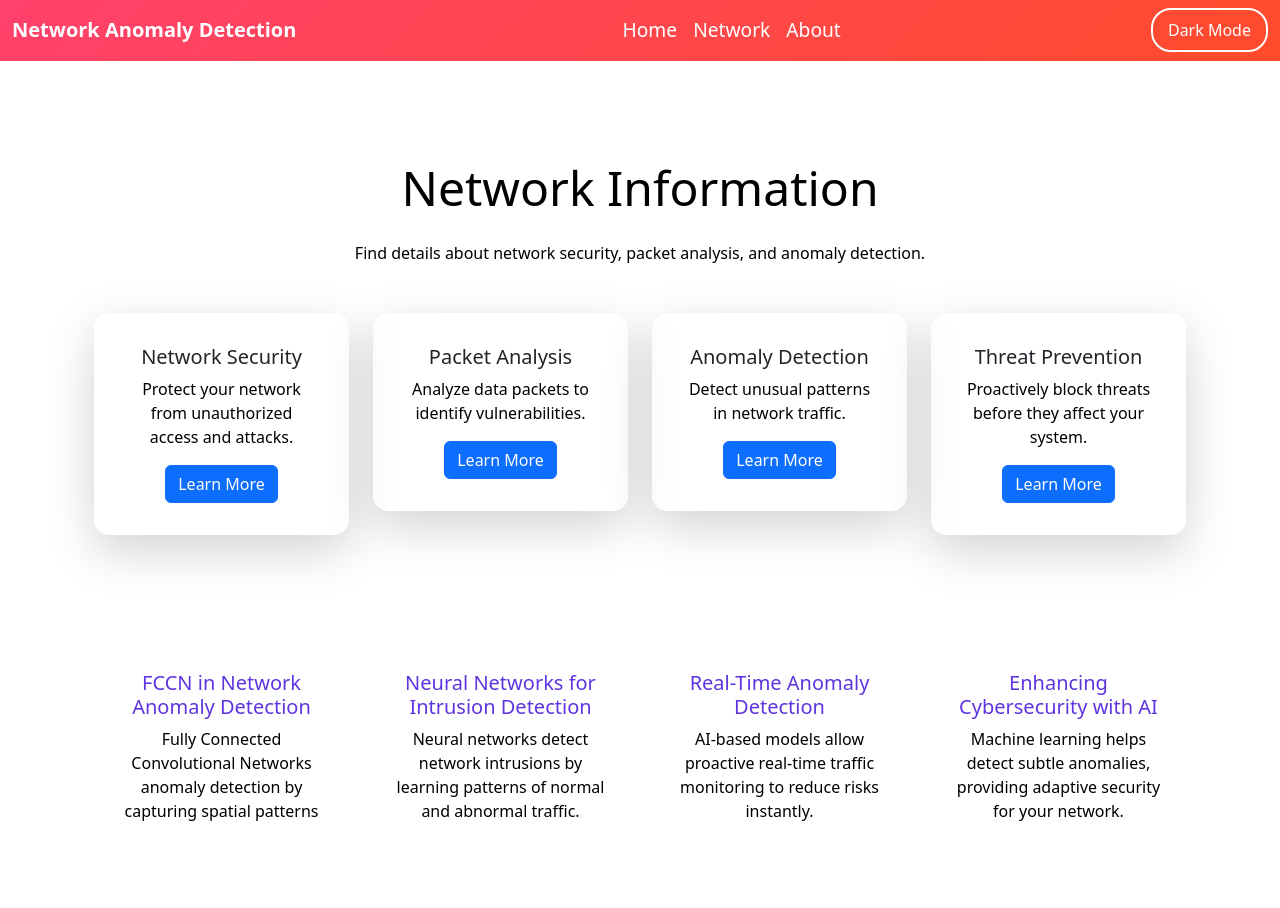
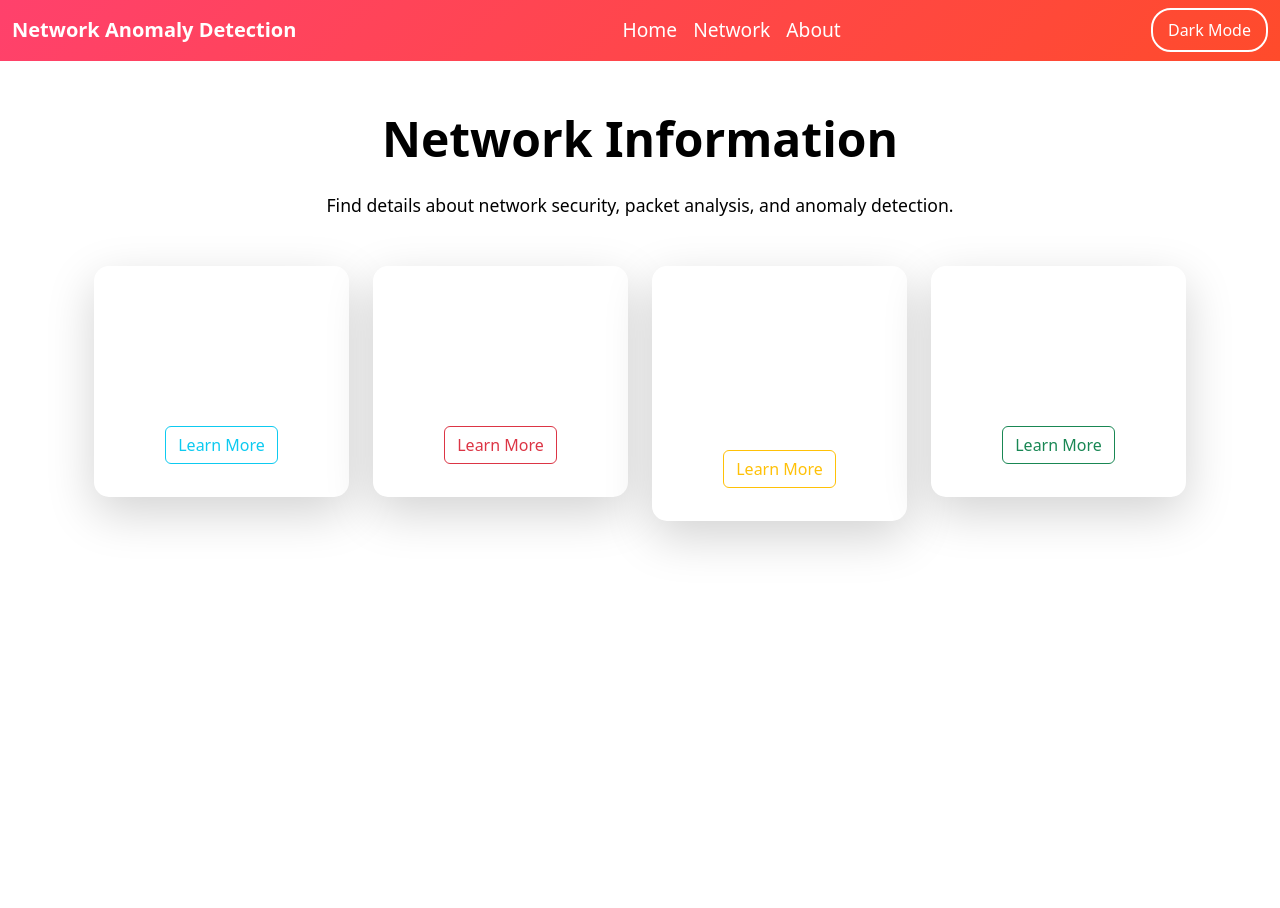
Before and after one commit to Atharva45264/Sentinel-AI-Network-IDS, a Flask app: page /network in a window 1280 px wide. Before the commit the page ends 821 px from the top, so only its background shows below. Run offline with Flask 3, Linux system fonts and the light colour scheme.

Commit message:
code updated

```diff
--- a/templates/network.html
+++ b/templates/network.html
@@ -5,8 +5,8 @@
 {% block content %}
 <style>
     body {
-            background: linear-gradient(135deg, white, white);
-            color: rgb(95, 52, 223);
+        background: white;
+        color: blueviolet;
         min-height: 100vh;
         overflow-x: hidden;
     }
@@ -17,36 +17,53 @@
         top: 0;
         width: 100%;
         z-index: 1000;
-            background: #ff416c(0, 0, 0, 0.8);
+        background-color: #ff4d4d !important;
         backdrop-filter: blur(10px);
+        transition: background-color 0.3s ease;
     }
 
     .content-container {
         padding-top: 180px;
     }
+
     .content-container h1 {
         font-size: 3rem;
+        font-weight: bold;
+        color: black;
     }
-        .content-container p{
-            font-size: 1rem;
+
+    .content-container p {
+        font-size: 1.1rem;
+        color: black;
     }
 
     /* Card Styling */
     .card {
-            background: rgba(255, 255, 255, 0.2);
-            border: none;
+        background: white;
+        border: 1px solid rgba(255, 255, 255, 0.1);
         border-radius: 15px;
-            backdrop-filter: blur(10px);
+        backdrop-filter: blur(8px);
         transition: transform 0.3s ease, box-shadow 0.3s ease;
+        color: #f0f0f0;
+    }
+
+    .card-title {
+        color: #000 !important;
+        font-weight: 600;
     }
 
     .card:hover {
         transform: translateY(-5px);
-            box-shadow: 0 10px 20px rgba(0, 0, 0, 0.2);
+        box-shadow: 0 10px 20px rgba(0, 0, 0, 0.5);
     }
 
     .card-body i {
         transition: transform 0.3s;
+    }
+
+    .card-body h5 {
+        color: #000 !important;
+        font-weight: 600;
     }
 
     .card-body:hover i {
@@ -61,16 +78,23 @@
 
     /* Gutter Styling */
     .gutter-container {
-            background: rgba(255, 255, 255, 0.2);
+        background:white;
         padding: 20px;
         border-radius: 15px;
         margin-top: 20px;
         transition: all 0.3s ease;
+        color: #f0f0f0;
+        border: 1px solid rgba(255, 255, 255, 0.1);
+    }
+
+    .gutter-container h5 {
+        color: #000 !important;
+        font-weight: 600;
     }
 
     .gutter-container:hover {
         transform: scale(1.02);
-            box-shadow: 0 8px 16px rgba(0, 0, 0, 0.15);
+        box-shadow: 0 8px 16px rgba(0, 0, 0, 0.5);
     }
 
     /* Fade Animation */
@@ -79,10 +103,51 @@
             opacity: 0;
             transform: translateY(-10px);
         }
-
         to {
             opacity: 1;
             transform: translateY(0);
+        }
+    }
+
+    /* Light mode - default styles */
+    .gutter-container p,
+    .gutter-container h5,
+    .gutter-container span,
+    .card-body p,
+    .card-body h5 {
+        color: white !important;
+    }
+
+    .card {
+        background: rgba(255, 255, 255, 1);
+    }
+
+    /* Dark mode overrides */
+    @media (prefers-color-scheme: dark) {
+        body {
+            background-color: #121212;
+            color: #fff;
+        }
+
+        .card {
+            background: rgba(0, 0, 0, 0.1);
+        }
+
+        .gutter-container {
+            background: rgba(0, 0, 0, 0.1);
+            color: #fff;
+        }
+
+        .gutter-container p,
+        .gutter-container h5,
+        .gutter-container span,
+        .card-body p,
+        .card-body h5 {
+            color: #fff !important;
+        }
+
+        .card-title {
+            color: #fff !important;
         }
     }
 </style>
@@ -96,10 +161,10 @@
         <div class="col-md-6 col-lg-3 mb-4" data-aos="zoom-in">
             <div class="card text-center p-3 shadow-lg">
                 <div class="card-body">
-                    <i class="fas fa-shield-alt fa-3x text-primary mb-3"></i>
+                    <i class="fas fa-shield-alt fa-3x text-info mb-3"></i>
                     <h5 class="card-title">Network Security</h5>
-                    <p class="card-text">Protect your network from unauthorized access and attacks.</p>
-                    <button class="btn btn-primary learn-more-btn" data-target="#collapseSecurity">Learn More</button>
+                    <p class="card-text">Protect your network from unauthorized attacks.</p>
+                    <button class="btn btn-outline-info learn-more-btn" data-target="#collapseSecurity">Learn More</button>
                 </div>
             </div>
         </div>
@@ -111,7 +176,7 @@
                     <i class="fas fa-network-wired fa-3x text-danger mb-3"></i>
                     <h5 class="card-title">Packet Analysis</h5>
                     <p class="card-text">Analyze data packets to identify vulnerabilities.</p>
-                    <button class="btn btn-primary learn-more-btn" data-target="#collapsePacket">Learn More</button>
+                    <button class="btn btn-outline-danger learn-more-btn" data-target="#collapsePacket">Learn More</button>
                 </div>
             </div>
         </div>
@@ -123,7 +188,7 @@
                     <i class="fas fa-exclamation-triangle fa-3x text-warning mb-3"></i>
                     <h5 class="card-title">Anomaly Detection</h5>
                     <p class="card-text">Detect unusual patterns in network traffic.</p>
-                    <button class="btn btn-primary learn-more-btn" data-target="#collapseAnomaly">Learn More</button>
+                    <button class="btn btn-outline-warning learn-more-btn" data-target="#collapseAnomaly">Learn More</button>
                 </div>
             </div>
         </div>
@@ -134,8 +199,8 @@
                 <div class="card-body">
                     <i class="fas fa-user-secret fa-3x text-success mb-3"></i>
                     <h5 class="card-title">Threat Prevention</h5>
-                    <p class="card-text">Proactively block threats before they affect your system.</p>
-                    <button class="btn btn-primary learn-more-btn" data-target="#collapseThreat">Learn More</button>
+                    <p class="card-text">Proactively block threats before affecting system.</p>
+                    <button class="btn btn-outline-success learn-more-btn" data-target="#collapseThreat">Learn More</button>
                 </div>
             </div>
         </div>
@@ -144,28 +209,28 @@
     <!-- Collapsible Sections -->
     <div class="mt-4">
         <div class="collapse" id="collapseSecurity">
-            <div class="card card-body bg-primary text-white shadow-lg">
+            <div class="card card-body bg-dark text-info shadow-lg">
                 <h5>Network Security</h5>
                 <p>Network security includes firewalls, encryption, and secure protocols to prevent cyber threats.</p>
             </div>
         </div>
 
         <div class="collapse" id="collapsePacket">
-            <div class="card card-body bg-danger text-white shadow-lg">
+            <div class="card card-body bg-dark text-danger shadow-lg">
                 <h5>Packet Analysis</h5>
                 <p>Packet analysis involves capturing and inspecting network packets to detect malicious activity.</p>
             </div>
         </div>
 
         <div class="collapse" id="collapseAnomaly">
-            <div class="card card-body bg-warning text-dark shadow-lg">
+            <div class="card card-body bg-dark text-warning shadow-lg">
                 <h5>Anomaly Detection</h5>
                 <p>Advanced anomaly detection systems identify abnormal patterns and potential intrusions.</p>
             </div>
         </div>
 
         <div class="collapse" id="collapseThreat">
-            <div class="card card-body bg-success text-white shadow-lg">
+            <div class="card card-body bg-dark text-success shadow-lg">
                 <h5>Threat Prevention</h5>
                 <p>Preventative measures such as intrusion detection and prevention systems help mitigate cyber threats.</p>
             </div>
@@ -177,7 +242,7 @@
         <div class="col-md-3" data-aos="fade-up">
             <div class="gutter-container">
                 <h5>FCCN in Network Anomaly Detection</h5>
-                <p>Fully Connected Convolutional Networks anomaly detection by capturing spatial patterns </p>
+                <p>Fully Connected Convolutional Networks anomaly detection by capturing spatial patterns</p>
             </div>
         </div>
         <div class="col-md-3" data-aos="fade-up" data-aos-delay="100">
```
Lines whose indentation alone changed are shown as unchanged.
